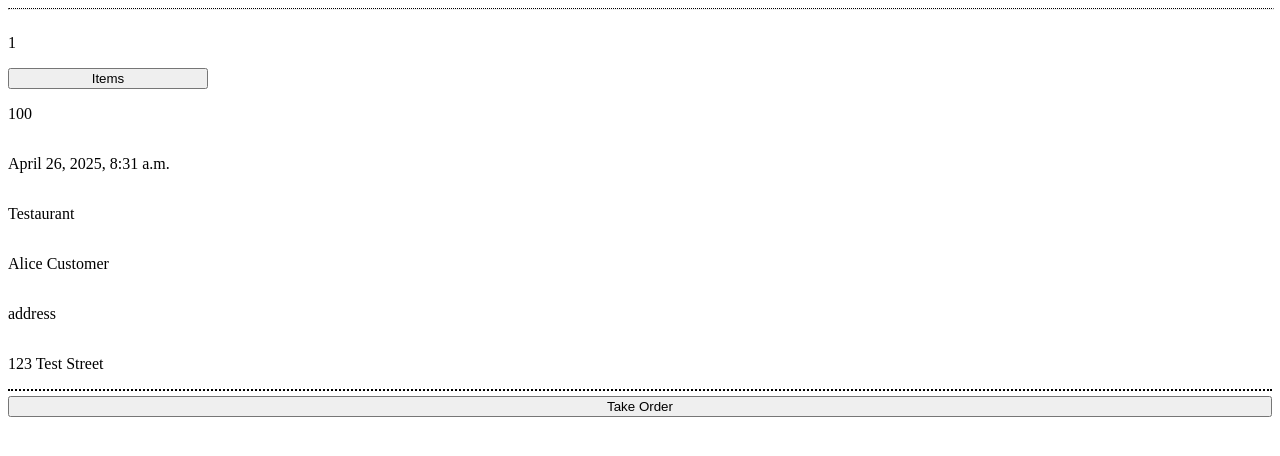
After one commit to Raikoa/DB_project, a Django app: page /deliveryDetails/1/1 in a window 1280 px wide. The commit adds this page. Shown: the top 456 px of the page. Run offline with Django 5.2, Linux system fonts and the light colour scheme; data comes from the database, SQL or seed files in the repository; both versions use the stored data as it was after the commit.

Commit message:
added more functionality to delivery

```diff
--- a/django_database/django_impl/OrderPage/static/script.js
+++ b/django_database/django_impl/OrderPage/static/script.js
@@ -1,5 +1,6 @@
 console.log("script.js loaded!");
 document.addEventListener("DOMContentLoaded", function(){
+
         let tabs = document.querySelectorAll(".restaurant_tab")
         if(tabs){
             tabs.forEach(tab => {
@@ -29,12 +30,15 @@ document.addEventListener("DOMContentLoaded", function(){
             let mo = document.querySelector("#myModal")
             let co = document.querySelector("#modalContent")
             let close = document.querySelector(".close")
-            close.addEventListener("click", function(){
-                mo.style.display = "none"
-            })
+            if(close){
+                close.addEventListener("click", function(){
+                    mo.style.display = "none"
+                })
+            }
+
             ShowItemModal.forEach(Mod => {
                 Mod.addEventListener("click", function(){
-                    const items = el.dataset.items;
+                    const items = JSON.parse(this.dataset.items);
                     co.innerHTML = "";
 
                     items.forEach(item => {
@@ -53,4 +57,141 @@ document.addEventListener("DOMContentLoaded", function(){
               };
         }
 
+        let user_roles = document.getElementById("test_roles")
+        if(user_roles){
+            user_roles.addEventListener("submit", function(e){
+                e.preventDefault()
+                let form = user_roles.querySelector('input[name="role"]:checked')
+                if(form){
+                    window.location.href = "/index/" + form.value +"/";
+                } else{
+                    alert("Please select a role.");
+                }
+            })
+        }
+        let deli = document.getElementById("deliverys")
+        if(deli){
+            let orders = document.querySelectorAll(".OrdersTab")
+            orders.forEach(order => {
+                order.addEventListener("click", function(){
+                    window.location.href = "/deliveryDetails/" + order.dataset.user + "/" + parseInt(order.dataset.id)
+
+                })
+            })
+            let current = document.getElementById("CurrentOrder")
+            if(current){
+                current.addEventListener("click", function(){
+                    window.location.href = "/CurrentDelivery/" + current.dataset.user
+                })
+            }
+        }
+
+        let button = document.getElementById('TakeOrderBtn');
+        if(button){
+            button.addEventListener("click", function(){
+                let orderId = button.getAttribute('data-order-id');
+                let DeliP = button.getAttribute('data-user')
+                fetch('/takeorder/' + orderId + '/' + DeliP, {
+                    method: 'POST',
+                    headers: {
+                        'Content-Type': 'application/json',
+                        'X-CSRFToken': getCookie('csrftoken')
+                    },
+                    body: JSON.stringify({})
+                })
+                .then(response => {
+                    if (response.ok) {
+                        alert('Order taken!');
+                        button.disabled = true;
+                        button.textContent = 'Order Taken';
+                    } else {
+                        alert('Failed to take order');
+                    }
+                    window.location.href = "/index"
+                });
+
+            })
+
+        }
+        let ShowModal = document.querySelectorAll(".ShowCurrentOrderItems")
+        if(ShowModal){
+            let mo = document.querySelector("#DeliModal")
+            let co = document.querySelector("#DelimodalContent")
+            let close = document.querySelector(".close")
+        if(close){
+            close.addEventListener("click", function(){
+                mo.style.display = "none"
+            })
+        }
+
+        ShowModal.forEach(Mod => {
+            Mod.addEventListener("click", function(){
+
+                const items = JSON.parse(this.dataset.items);
+
+
+                co.innerHTML = "";
+
+                items.forEach(item => {
+                const p = document.createElement("p");
+                p.textContent = item.name + ":" + item.price;
+                co.appendChild(p);
+                });
+                mo.style.display = "flex"
+            })
+
+        })
+        window.onclick = (e) => {
+            if (e.target == mo) {
+              mo.style.display = "none";
+            }
+          };
+        }
+
+        let vendorOrder = document.getElementById("Orders")
+        if(vendorOrder){
+            const socket = new WebSocket('ws://' + window.location.host + '/ws/orders/');
+            socket.onmessage = function(e) {
+                const data = JSON.parse(e.data);
+                console.log('Update received:', data.message);
+                loadOrders(vendorOrder.getAttribute("data-id"));
+            };
+        }
+
 })
+
+function getCookie(name) {
+    let cookieValue = null;
+    if (document.cookie && document.cookie !== '') {
+        const cookies = document.cookie.split(';');
+        for (let i = 0; i < cookies.length; i++) {
+            const cookie = cookies[i].trim();
+            if (cookie.startsWith(name + '=')) {
+                cookieValue = decodeURIComponent(cookie.slice(name.length + 1));
+                break;
+            }
+        }
+    }
+    return cookieValue;
+}
+
+
+function loadOrders(id) {
+    fetch('/vendor/orders/' + parseInt(id))
+        .then(response => response.json())
+        .then(data => {
+            const ordersContainer = document.getElementById('Orders');
+            ordersContainer.innerHTML = '';  // Clear old content
+
+            data.orders.forEach(order => {
+                const div = document.createElement('div');
+                div.classList.add('OrdersTab');
+                div.innerHTML = `
+                    <p>Order #${order.id}</p>
+                    <p>Items: ${order.items}</p>
+                    <p>Status: ${order.status}</p>
+                `;
+                ordersContainer.appendChild(div);
+            });
+        });
+}
--- a/django_database/django_impl/OrderPage/static/style.css
+++ b/django_database/django_impl/OrderPage/static/style.css
@@ -118,20 +118,24 @@
     padding-right: 10px;
 }
 
-#Favorite:hover, #order:hover{
+#Favorite:hover, #order:hover, #CurrentOrder:hover{
     background-color: navajowhite;
     cursor: pointer;
 }
 
 
-#OrdersTab{
+.OrdersTab{
     display: flex;
     gap: 10px;
     width: 100%;
     border-bottom: dotted 2px gray;
 }
 
-#Orders{
+.OrdersTab:hover{
+    cursor: pointer;
+}
+
+#Orders, #deliverys{
     display: flex;
     flex-direction: column;
     align-items: center;
@@ -173,3 +177,20 @@
     font-size: 24px;
     cursor: pointer;
   }
+
+  #detailsPage{
+    display: flex;
+    flex-direction: column;
+    gap: 5px
+  }
+
+  .detailsTab{
+    display: flex;
+    flex-direction:column ;
+    overflow: auto;
+    border-bottom: dotted 2px black;
+  }
+
+  .ShowCurrentOrderItems{
+    width: 200px;
+  }
--- a/django_database/django_impl/OrderPage/views.py
+++ b/django_database/django_impl/OrderPage/views.py
@@ -1,6 +1,11 @@
 from django.shortcuts import render
 from django.templatetags.static import static
-from database.models import Customer, Vendor, DeliveryP, Favorite,RestaurantTag, Tag, Item, Restaurant, Order # type: ignore
+from database.models import Customer, Vendor, DeliveryP, Favorite,RestaurantTag, Tag, Item, Restaurant, Order, User # type: ignore
+from django.http import JsonResponse
+from django.views.decorators.csrf import csrf_exempt
+from channels.layers import get_channel_layer # type: ignore
+from asgiref.sync import async_to_sync
+import json
 # Create your views here.
 def give_exp_func():
     data = [
@@ -33,24 +38,43 @@ def give_exp_func():
 
 def front(request):
     data = give_exp_func()
-    test_user = Vendor.objects.first()
+    #test_user = DeliveryP.objects.first()
+    test_user= Vendor.objects.first()
     #user = request.user
+
     role = None
-    if hasattr(test_user, 'customer'):
+    if isinstance(test_user, Customer):
         role = 'customer'
-    elif hasattr(test_user, 'vendor'):
+    elif isinstance(test_user, Vendor):
         role = 'vendor'
-    elif hasattr(test_user, 'delivery'):
+    elif isinstance(test_user, DeliveryP):
         role = 'delivery'
 
+    if role == 'delivery':
+        avaliable = Order.objects.raw("SELECT * FROM 'order' WHERE status = 'not started'")
+        order_queue = []
+        for o in avaliable:
+
+            order_queue.append({
+                "id": o.id,
+                "created": o.created_at,
+                "customer": o.user_id,
+                "restaurant": o.restaurant_id,
+
+
+            })
+        return render(request, "index.html", {'Role': role, 'Username': test_user.name, 'userid': test_user.user_id, 'Orders':order_queue})
+
     if role == 'vendor':
-        pending = Order.objects.raw("SELECT * FROM 'order' WHERE restaurant_id = %s and status = 'pending'", [test_user.store])
+        pending = Order.objects.raw("SELECT * FROM 'order' WHERE restaurant_id = %s and status = 'pending'", [test_user.store_id])
         order_inc = []
         for o in pending:
+            Customer_obj = User.objects.get(user_id=o.user_id)
+
             itemId = o.items.split(",")
             itms = []
             for i in itemId:
-                item = Item.objects.raw("SELECT * FROM item WHERE id = %s", [i])
+                item = list(Item.objects.raw("SELECT * FROM item WHERE id = %s", [i]))[0]
                 itms.append({
                     "name": item.name,
                     "price":item.price,
@@ -61,7 +85,7 @@ def front(request):
                 "items": itms,
                 'price': o.price,
                 "created": o.created_at,
-                "customer": o.user_id,
+                "customer": Customer_obj.name,
                 "delivery": o.delivery_person_id,
             })
         return render(request, "index.html", {'Role': role, 'Username': test_user.name, 'userid': test_user.user_id, 'Orders':order_inc})
@@ -120,14 +144,14 @@ def fav(request, userid):
 
 
 def orderUser(request, userid):
-    orders = Order.objects.raw("SELECT * FROM 'order' WHERE user_id = %s", [userid])
+    orders = Order.objects.raw("SELECT * FROM 'order' WHERE user_id = %s AND status='completed'", [userid])
 
     UserOrders = []
     for o in orders:
         orderItemsId = o.items.split(",")
         foods = []
         for id in orderItemsId:
-            food = Item.objects.raw("SELECT * FROM item WHERE id = %s", [id])
+            food = list(Item.objects.raw("SELECT * FROM item WHERE id = %s", [id]))[0]
             foods.append({"name":food.name, "price": food.price})
         rest = Restaurant.objects.raw("SELECT name FROM restaurant WHERE Rid = %s", [o.restaurant_id])
         deli = DeliveryP.objects.raw("SELECT u.name FROM delivery_person dp JOIN user u ON dp.user_id = u.user_id WHERE dp.user_id = %s", [o.delivery_person_id])
@@ -144,3 +168,108 @@ def orderUser(request, userid):
         }
         UserOrders.append(ord)
     return render(request, "orders.html", {'order':UserOrders})
+
+def login(request):
+    return render(request)
+
+
+def ShowOrderDetails(request, OrderID, DeliID):
+    order = list(Order.objects.raw("SELECT * FROM 'order' WHERE id = %s", [OrderID]))[0]
+    orderItemsId = order.items.split(",")
+    foods = []
+    for id in orderItemsId:
+        food = list(Item.objects.raw("SELECT * FROM item WHERE id = %s", [id]))[0]
+
+        foods.append({"name":food.name, "price": food.price})
+    restaurant = Restaurant.objects.get(Rid=order.restaurant_id)
+    restaurant_name = restaurant.name
+    restaurant_address = restaurant.address
+    customer = Customer.objects.get(user_id = order.user_id)
+    details = {
+        "id": order.id,
+        "items": json.dumps(foods),
+        "price": order.price,
+        "created": order.created_at,
+        "restaurant": restaurant_name,
+        "customer": customer.name,
+        "destination": order.destination,
+        "rest_dest": restaurant_address
+    }
+    return render(request, "Details.html", {'detail': [details], "deliP": DeliID, "CanTake": True})
+
+@csrf_exempt
+def TakeOrder(request,orderid, deliID):
+    if request.method == 'POST':
+
+        try:
+            order = Order.objects.get(id=orderid)
+            delivery_person = User.objects.get(user_id=deliID)
+            order.delivery_person_id = delivery_person
+            order.status = 'pending'
+            order.save()
+            channel_layer = get_channel_layer()
+            async_to_sync(channel_layer.group_send)(
+            "orders",
+            {
+            "type": "order_update",
+            "message": f"Order {orderid} taken",
+            }
+            )
+            return JsonResponse({'success': True})
+        except order.DoesNotExist:
+            return JsonResponse({'error': 'Order not found'}, status=404)
+
+    return JsonResponse({'error': 'Invalid method'}, status=405)
+
+def vendor_orders_api(request,Rid):
+    orders = Order.objects.raw("SELECT * FROM 'order' WHERE status = 'pending' AND restaurant_id = %s", [Rid])
+    data = []
+    for o in orders:
+            itemId = o.items.split(",")
+            itms = []
+            for i in itemId:
+                item = list(Item.objects.raw("SELECT * FROM item WHERE id = %s", [i]))[0]
+                itms.append({
+                    "name": item.name,
+                    "price":item.price,
+                    "desc": item.desc,
+                })
+            data.append({
+                "id": o.id,
+                "items": itms,
+                'price': o.price,
+                "created": o.created_at,
+                "customer": o.user_id,
+                "delivery": o.delivery_person_id,
+            })
+
+    return JsonResponse(data)
+
+
+def ShowCurrentOrder(request, deliID):
+    Current = Order.objects.raw("SELECT * FROM 'order' WHERE delivery_person_id = %s AND status = 'pending'", [deliID])
+    CurrentOrders = []
+    for c in Current:
+        foods = []
+        orderItemsId = c.items.split(",")
+        for id in orderItemsId:
+            food = list(Item.objects.raw("SELECT * FROM item WHERE id = %s", [id]))[0]
+
+            foods.append({"name":food.name, "price": food.price})
+        restaurant = Restaurant.objects.get(Rid=c.restaurant_id)
+        restaurant_name = restaurant.name
+        restaurant_address = restaurant.address
+        customer = Customer.objects.get(user_id = c.user_id)
+        details = {
+        "id": c.id,
+        "items": json.dumps(foods),
+        "price": c.price,
+        "created": c.created_at,
+        "restaurant": restaurant_name,
+        "customer": customer.name,
+        "destination": c.destination,
+        "rest_dest": restaurant_address
+        }
+        CurrentOrders.append(details)
+
+    return render(request, "Details.html", {'detail': CurrentOrders, "deliP": deliID, "CanTake":False})
--- a/django_database/django_impl/database/models.py
+++ b/django_database/django_impl/database/models.py
@@ -90,7 +90,7 @@ class Item(models.Model):
 class Order(models.Model):
     user = models.ForeignKey(User, on_delete=models.CASCADE, related_name='orders')
     restaurant = models.ForeignKey(Restaurant, on_delete=models.CASCADE)
-    delivery_person = models.ForeignKey(User, on_delete=models.CASCADE, related_name='deliveries')
+    delivery_person = models.ForeignKey(User, on_delete=models.CASCADE, related_name='deliveries', null=True, blank=True)
     items = models.CharField(max_length=100)  # Could later become ManyToMany if needed
     price = models.IntegerField()
     created_at = models.DateTimeField(auto_now_add=True)
--- a/django_database/django_impl/django_impl/urls.py
+++ b/django_database/django_impl/django_impl/urls.py
@@ -23,5 +23,10 @@ urlpatterns = [
     path('index/', views.front),
     path('pages/<int:id>/', views.page, name='pages'),
     path('<int:userid>/favorite/', views.fav),
-    path("order/<int:userid>", views.orderUser)
+    path("order/<int:userid>", views.orderUser),
+    #path("login/", views.login)
+    path("deliveryDetails/<int:DeliID>/<int:OrderID>", views.ShowOrderDetails),
+    path("takeorder/<int:orderid>/<int:deliID>", views.TakeOrder),
+    path('vendor/orders/<int:Rid>', views.vendor_orders_api),
+    path('CurrentDelivery/<int:deliID>', views.ShowCurrentOrder),
 ]
--- /dev/null
+++ b/django_database/django_impl/template/Details.html
@@ -0,0 +1,42 @@
+<!DOCTYPE html>
+<html>
+    <head>
+        <title>Pages</title>
+        {% load static %}
+        <link rel="stylesheet" href="{% static 'style.css' %}">
+        {% load static %}
+        <script src="{% static 'script.js' %}"></script>
+    </head>
+    <body>
+      <hr style="border-top: dotted 1px;" class="line" />
+      <div id="detailsPage">
+
+      {% for d in detail%}
+      <div class="detailsTab">
+      <p>{{d.id}}</p>
+      <button class="ShowCurrentOrderItems" data-items = '{{d.items|safe}}'>Items</button>
+      <p>{{d.price}}</p>
+      <p>{{d.created}}</p>
+      <p>{{d.restaurant}}</p>
+      <p>{{d.customer}}</p>
+      <p>{{d.destination}}</p>
+      <p>{{d.rest_dest}}</p>
+      </div>
+      {% if CanTake %}
+      <button id="TakeOrderBtn" data-order-id="{{ d.id }}" data-user = "{{deliP}}">Take Order</button>
+      {%endif%}
+      {%endfor%}
+
+    </div>
+    <div id="DeliModal" class="modal">
+      <div class="modal-content">
+        <span class="close">&times;</span>
+        <h2>Items</h2>
+        <div id="DelimodalContent">
+
+        </div>
+
+      </div>
+  </div>
+    </body>
+</html>
--- a/django_database/django_impl/template/orders.html
+++ b/django_database/django_impl/template/orders.html
@@ -19,7 +19,7 @@
                 <p>{{i.created}}</p>
                 <p>{{i.deliveryP}}</p>
                 <p>{{i.restaurant}}</p>
-                <p class="Showitems" data-items = '{{i.items|safe|escapejs}}'>Items</p>
+                <p class="Showitems" data-items = '{{i.items|safe}}'>Items</p>
                 <p>{{i.destination}}</p>
                 <p>{{i.time}}</p>
                 <p>{{i.price}}</p>
```
Also changed, not shown: django_database/django_impl/OrderPage/consumer.py (added, +20 -0 lines), django_database/django_impl/OrderPage/routing.py (added, +7 -0 lines), django_database/django_impl/django_impl/asgi.py (+14 -13 lines), django_database/django_impl/django_impl/settings.py (+12 -1 lines), django_database/django_impl/template/index.html (+25 -3 lines), django_database/django_impl/template/login.html (added, +21 -0 lines), django_database/django_impl/database/migrations/0004_alter_order_delivery_person.py (added), django_database/django_impl/db.sqlite3.
